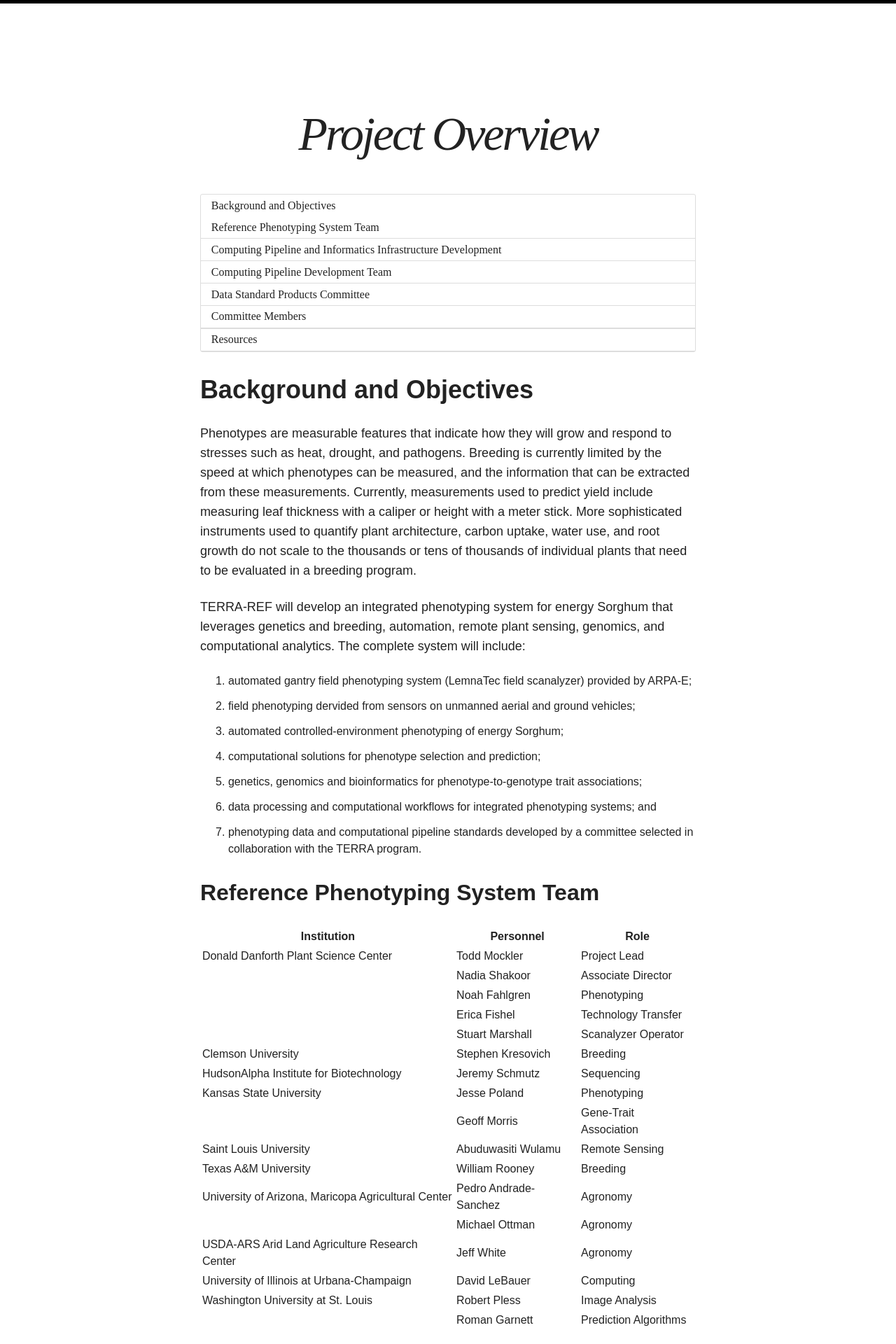
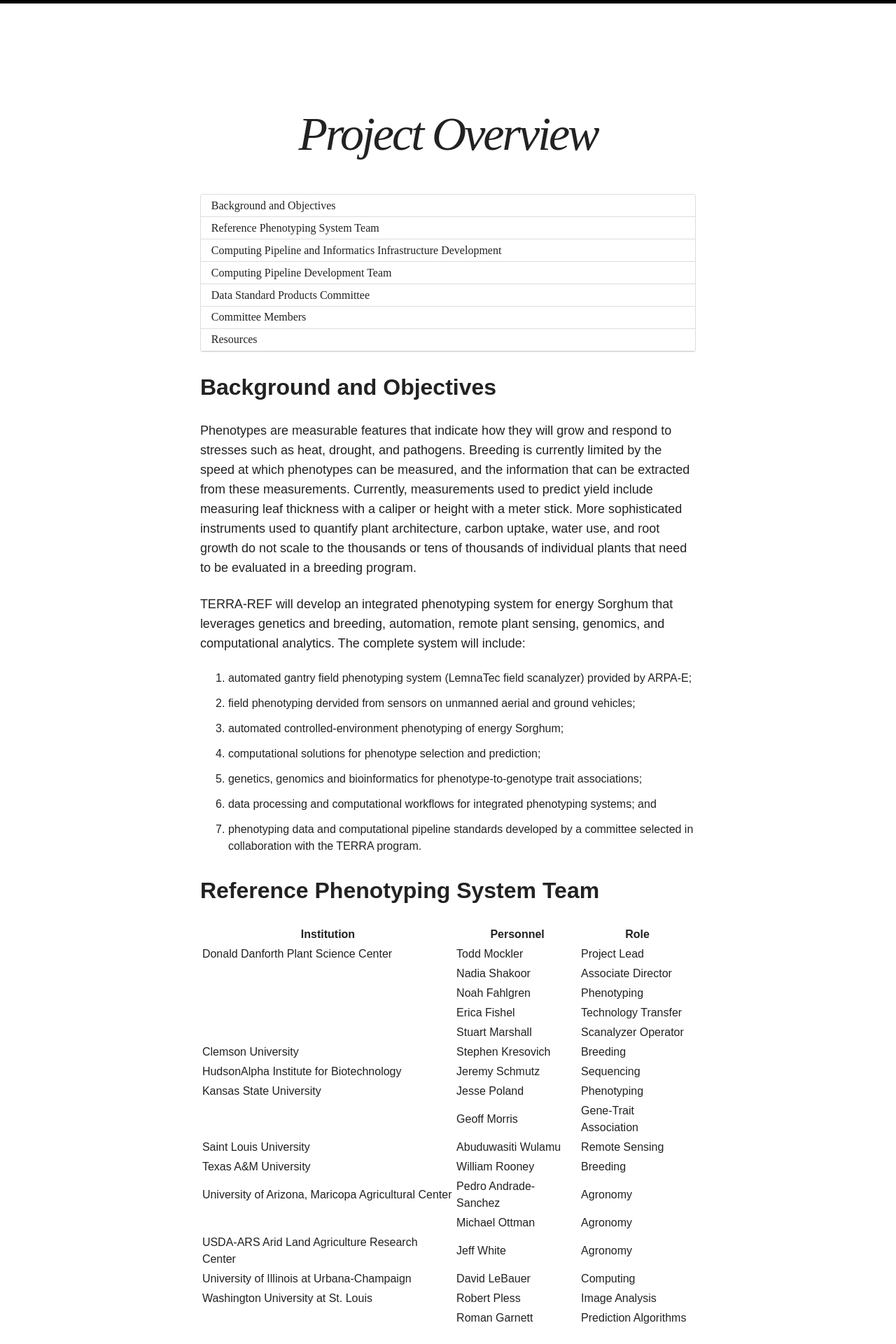
Before and after one commit to terra-reference/terraref.github.io, a Jekyll site: the page built from about/index.md, in a window 1280 px wide. Shown: the top 1920 px of the page at 70% size. Built offline with Jekyll 4.4.1, drawn with Linux system fonts in a browser that asks for light colours; nearby versions of some CDN libraries.

Commit message:
Changed header

```diff
--- a/about/index.md
+++ b/about/index.md
@@ -8,7 +8,7 @@ search_omit: true
 * Table of Contents
 {:toc}
 
-# Background and Objectives
+## Background and Objectives
 
 Phenotypes are measurable features that indicate how they will grow and respond to stresses such as heat, drought, and pathogens.
   Breeding is currently limited by the speed at which phenotypes can be measured, and the information that can be extracted from these measurements.
```
